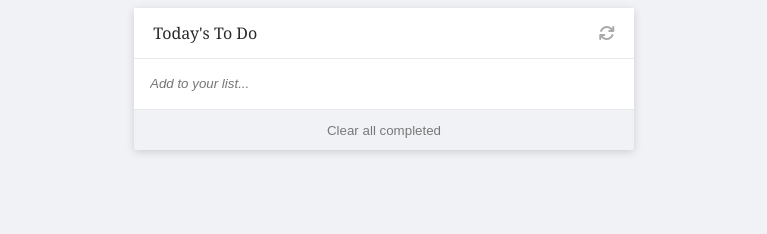
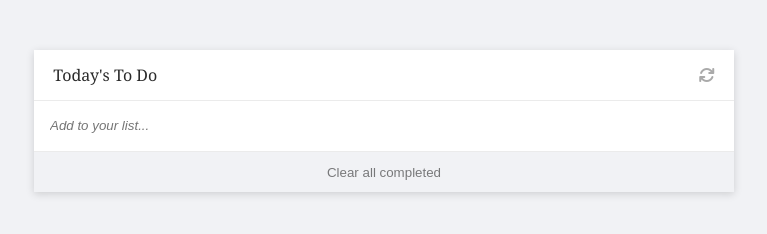
Before and after one commit to Uthmanbello/To-do-list, a website built with webpack: page src/index.html in a window 1280 px wide. Shown: the whole page, without its empty margins (256-1023 px from the left). Built offline with nearby package versions, Linux system fonts and the light colour scheme.

Commit message:
Adjust the JS modules

```diff
--- a/src/index.html
+++ b/src/index.html
@@ -8,10 +8,8 @@
     <title>To-Do List</title>
 </head>
 <body>
-
-   <div class="selected-list">
-
-    <div class="stats">
+   <div class="container">
+    <div class="input-sec">
         <p class="black">Today's To Do</p>
         <p class="rotate-icon"><i class="fa-solid fa-arrows-rotate ash"></i></p>
     </div>
@@ -25,12 +23,9 @@
 
         </li>
     </ul>
-    <ul class="todolist">
-
-    </ul>
+    <ul class="todolist"></ul>
 </div>
 <button type="button" class="link-button clear-completed js-clear-completed">Clear all completed</button>
    </div>
-
 </body>
 </html>
--- a/src/index.js
+++ b/src/index.js
@@ -1,5 +1,5 @@
 import './style.css';
-import TodoList from './modules/todo.js';
+import {TodoList} from './modules/todo.js';
 
 let todolist = [];
 if (JSON.parse(localStorage.getItem('todolist'))) {
--- a/src/modules/to.js
+++ /dev/null
@@ -1,7 +0,0 @@
-export default class Todo {
-    constructor(description, index) {
-      this.description = description;
-      this.index = index;
-      this.completed = false;
-    }
-  }
--- a/src/modules/todo.js
+++ b/src/modules/todo.js
@@ -1,6 +1,12 @@
-import Todo from './to.js';
-
-export default class TodoList {
+// import Todo from './to.js';
+export class Todo {
+    constructor(description, index) {
+      this.description = description;
+      this.index = index;
+      this.completed = false;
+    }
+  }
+export class TodoList {
   constructor(todolist) {
     this.todolist = todolist;
   }
--- a/src/style.css
+++ b/src/style.css
@@ -14,20 +14,17 @@ body {
   color: rgb(43, 43, 43);
 }
 
-.selected-list {
+.container {
   box-sizing: border-box;
-  border-radius: 3px;
   box-shadow: 0 2px 8px rgb(0 0 0 / 15%);
-  margin: 0 auto;
-  top: 0;
-  max-width: 500px;
+  margin: 50px auto;
+  max-width: 700px;
   width: 100%;
 }
 
-.stats {
+.input-sec {
   display: flex;
   justify-content: space-between;
-  flex: 1;
   align-items: center;
   padding: 0 0 0 1.2rem;
   height: 50px;
```
